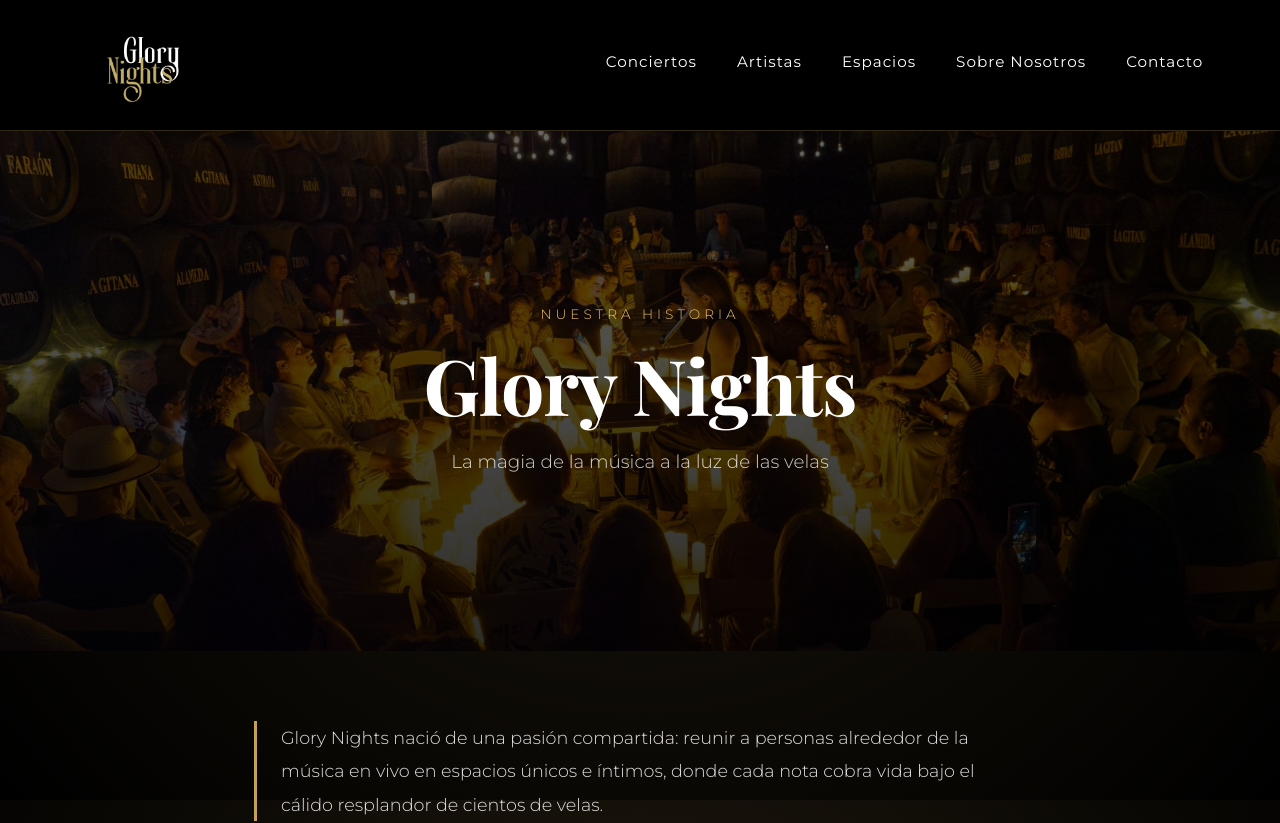
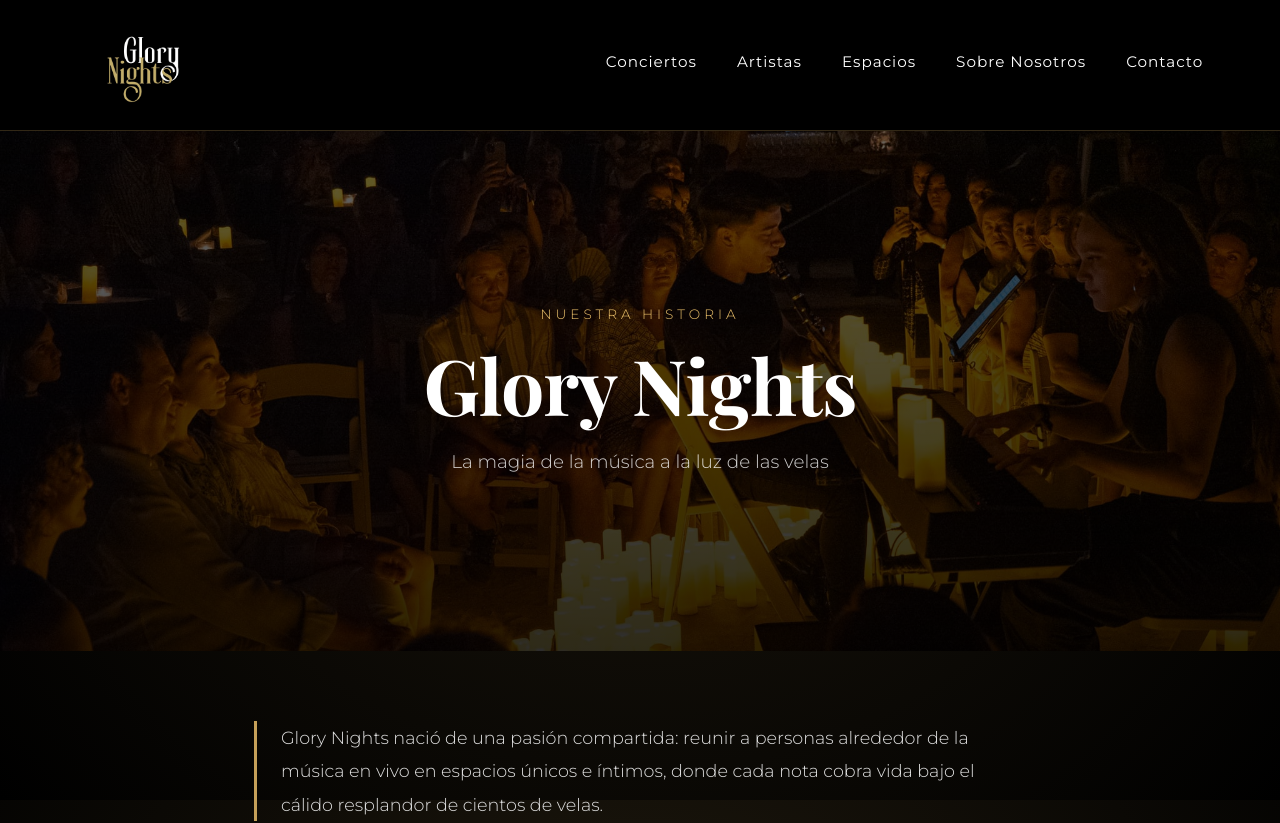
Before and after one commit to javipiazza94/Cayetano-Piazza-web, a Next.js app: page /sobre-nosotros in a window 1280 px wide. Shown: the top 823 px of the page. Built offline with nearby package versions, Linux system fonts and the light colour scheme.

Commit message:
Foto de header nueva en Sobre nosotros

```diff
--- a/src/app/sobre-nosotros/page.js
+++ b/src/app/sobre-nosotros/page.js
@@ -8,7 +8,7 @@ const COMPANY = {
     name: 'Glory Nights',
     tagline: 'La magia de la música a la luz de las velas',
     description: `Glory Nights nació de una pasión compartida: reunir a personas alrededor de la música en vivo en espacios únicos e íntimos, donde cada nota cobra vida bajo el cálido resplandor de cientos de velas.\n\nFundada en 2025, nuestra promotora ha producido más de 10 conciertos tributo en escenarios espectaculares Sevilla y Cádiz, acercando la magia de Los Beatles, Queen, Mecano, Harry Potter, El Señor de los Anillos y muchos otros artistas a miles de espectadores que buscan una experiencia musical diferente.`,
-    heroImage: '/img/concierto5.jpeg',
+    heroImage: '/img/concierto2.jpeg',
     videoUrl: '/img/concierto9.mp4', // Set to an .mp4 URL or null to hide
     stats: [
         { number: '10+', label: 'Conciertos producidos' },
```
